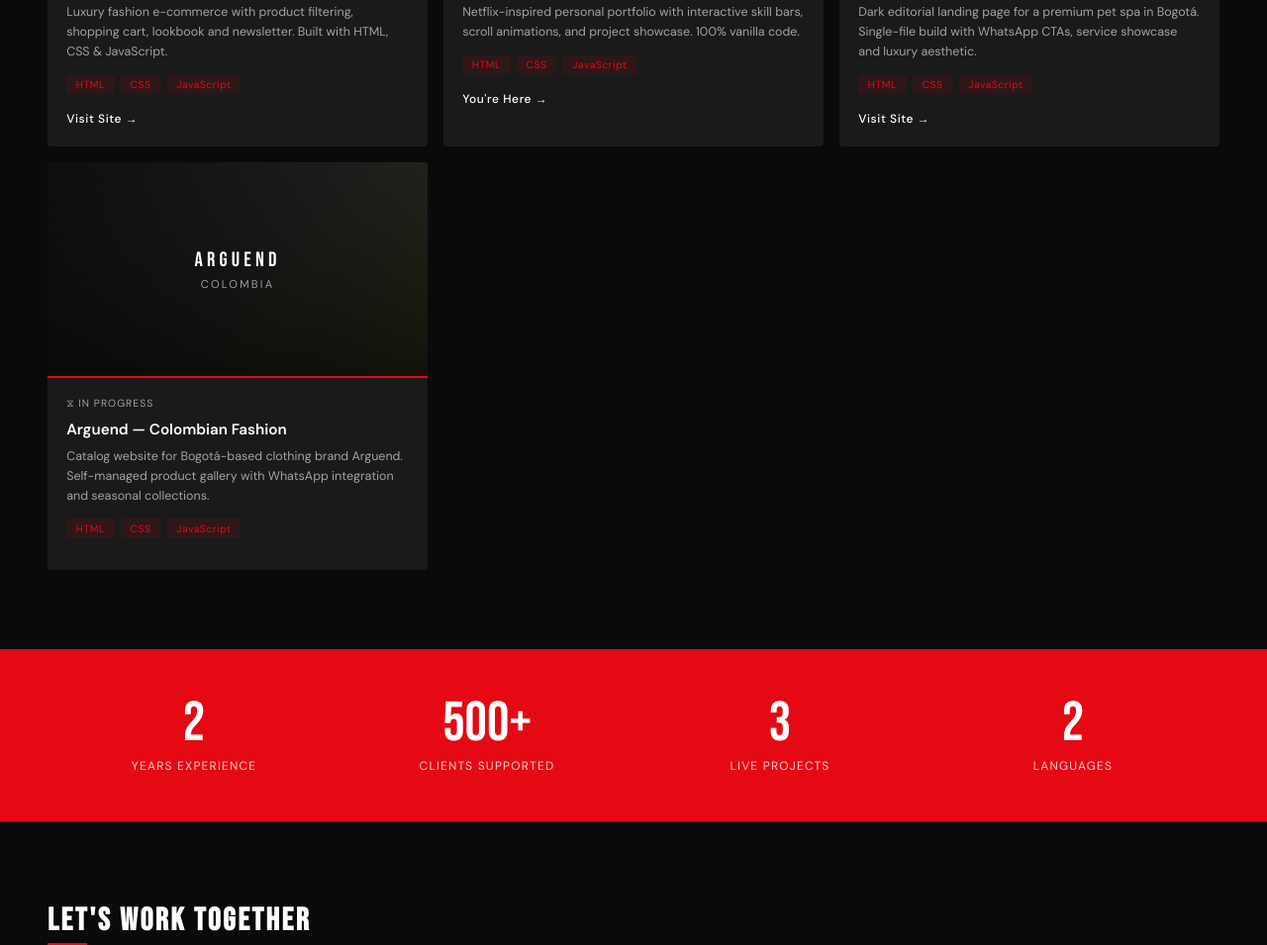
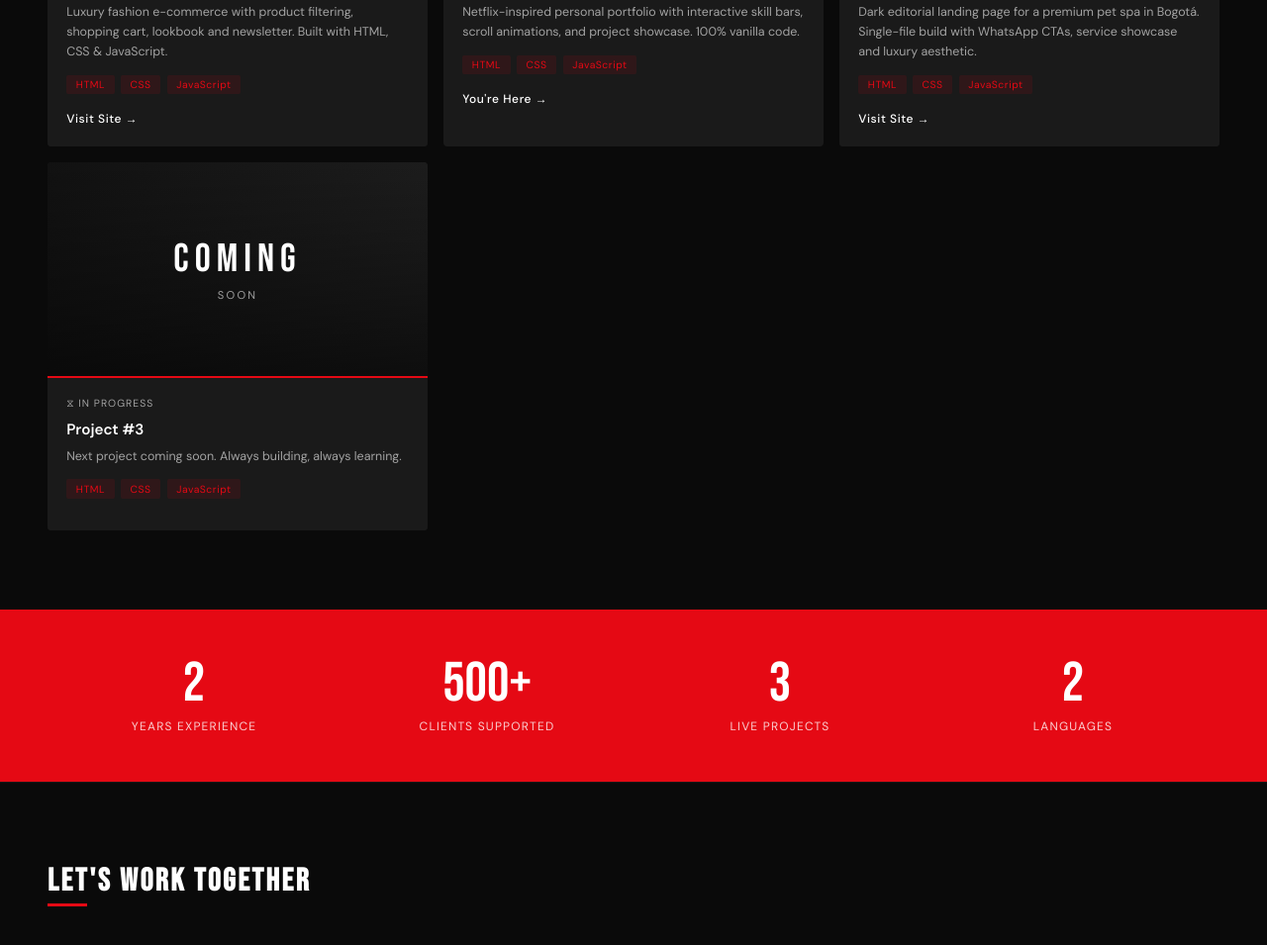
Before and after one commit to katamar-lang/PORTAFOLIO, a plain HTML site: page index.html in a window 1280 px wide. Shown: the part 2368-3323 px from the top of the page at 99% size. Drawn offline with Linux system fonts and the light colour scheme; a web font is replaced by a local one.

Commit message:
Update project links and descriptions in index.html

```diff
--- a/index.html
+++ b/index.html
@@ -209,7 +209,7 @@
         </div>
       </div>
 
-      <div class="project-card" onclick="window.open('#','_blank')">
+      <div class="project-card" onclick="window.open('https://www.mabelluxuryspa.reviews/','_blank')">
         <div class="project-thumb" style="background: linear-gradient(135deg, #0d0d0d, #1a1a1a, #2a2a2a)">
           <div class="project-thumb-text" style="font-size:1.1rem; letter-spacing:0.15em;">MABELLE</div>
           <div class="project-thumb-sub">Luxury Dog Spa</div>
@@ -224,21 +224,21 @@
           <div class="preview-tags">
             <span>HTML</span><span>CSS</span><span>JavaScript</span>
           </div>
-          <a href="https://www.mabelluxuryspa.reviews/" target="_blank" class="preview-btn">Visit Site →</a>
+          <a href="https://www.mabelluxuryspa.reviews/" target="_blank" class="preview-btn" onclick="event.stopPropagation()">Visit Site →</a>
         </div>
       </div>
 
       <div class="project-card coming-soon">
-        <div class="project-thumb" style="background: linear-gradient(135deg, #0e0e0e, #1c1c1c, #2e2e1a)">
-          <div class="project-thumb-text" style="font-size:1.3rem; letter-spacing:0.2em;">ARGUEND</div>
-          <div class="project-thumb-sub">Colombia</div>
+        <div class="project-thumb" style="background: linear-gradient(135deg, #111, #222)">
+          <div class="project-thumb-text">COMING</div>
+          <div class="project-thumb-sub">Soon</div>
         </div>
         <div class="project-preview">
           <div class="preview-top">
             <span class="preview-wip">⧖ IN PROGRESS</span>
           </div>
-          <h4>Arguend — Colombian Fashion</h4>
-          <p>Catalog website for Bogotá-based clothing brand Arguend. Self-managed product gallery with WhatsApp integration and seasonal collections.</p>
+          <h4>Project #3</h4>
+          <p>Next project coming soon. Always building, always learning.</p>
           <div class="preview-tags">
             <span>HTML</span><span>CSS</span><span>JavaScript</span>
           </div>
```
